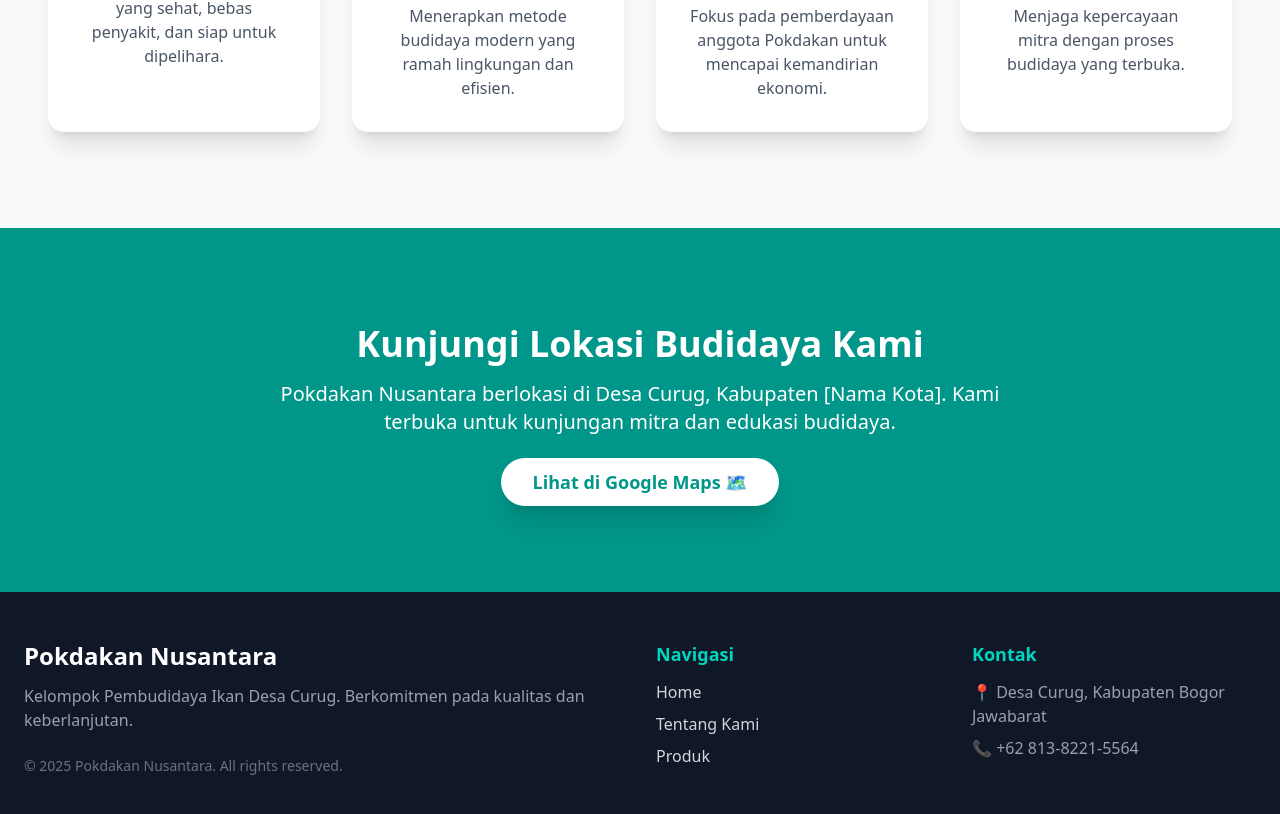
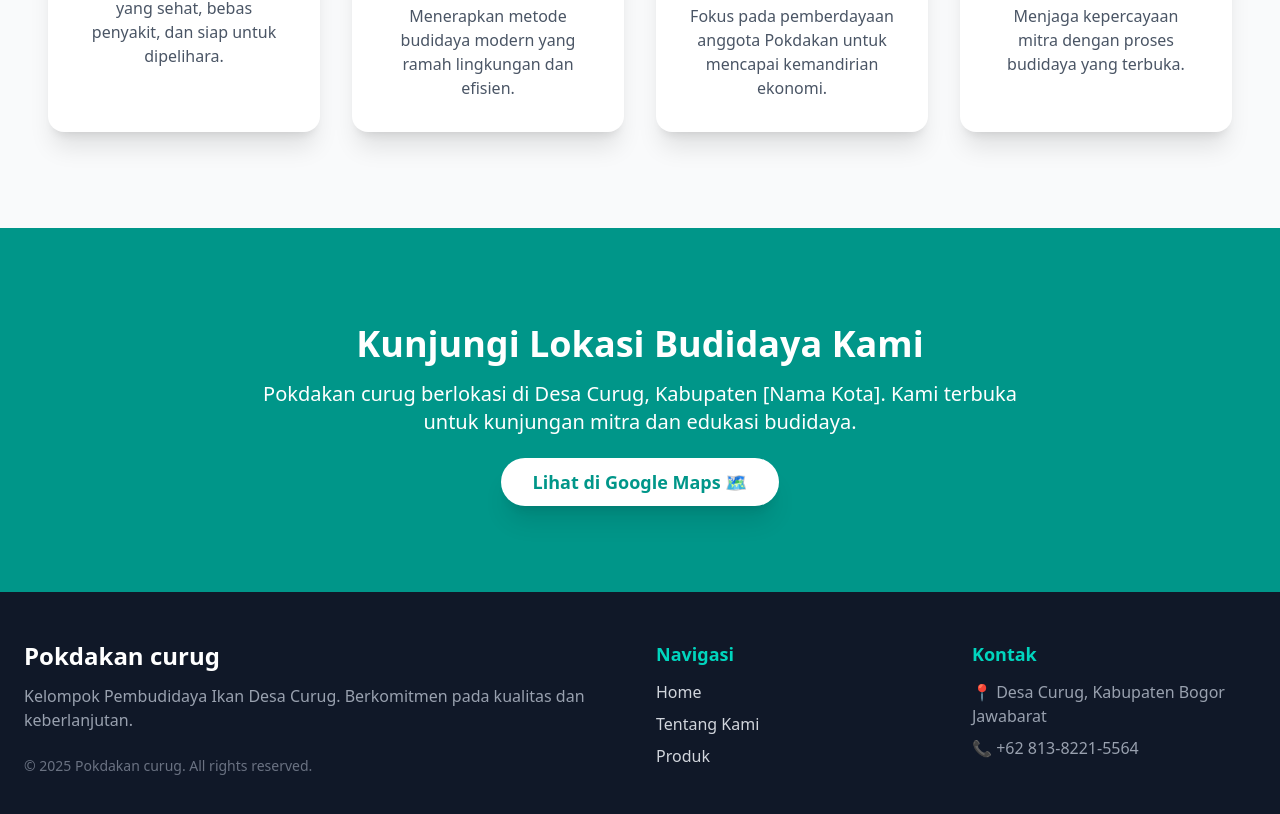
Before and after one commit to lutfiApriamto/company_profile_ikan_hias, a React (Vite) app: page /tentang in a window 1280 px wide. Shown: the part 2069-2883 px from the top of the page. Built offline with nearby package versions, Linux system fonts and the light colour scheme.

Commit message:
minor changes

```diff
--- a/src/Components/Footer.jsx
+++ b/src/Components/Footer.jsx
@@ -4,13 +4,13 @@ export default function Footer(){
         <div className="max-w-7xl mx-auto grid grid-cols-1 md:grid-cols-4 gap-8 text-left">
             <div className="md:col-span-2">
                 <h3 className="text-2xl font-bold mb-3 text-white">
-                    Pokdakan Nusantara
+                    Pokdakan curug
                 </h3>
                 <p className="mb-4 text-gray-400">
                     Kelompok Pembudidaya Ikan Desa Curug. Berkomitmen pada kualitas dan keberlanjutan.
                 </p>
                 <p className="text-sm text-gray-500 mt-6">
-                    © {new Date().getFullYear()} Pokdakan Nusantara. All rights reserved.
+                    © {new Date().getFullYear()} Pokdakan curug. All rights reserved.
                 </p>
             </div>
             <div>
--- a/src/Components/ProductDetailModal.jsx
+++ b/src/Components/ProductDetailModal.jsx
@@ -8,7 +8,7 @@ export default function ProductDetailModal({ isOpen, onClose, product }) {
 
     // Nomor WhatsApp dan Pesan
     const whatsappNumber = "6281382215564";
-    const whatsappMessage = `Halo Pokdakan Nusantara, saya tertarik untuk membeli ikan ${product.nama}. Mohon info harga dan ketersediaan ukurannya. Terima kasih!`;
+    const whatsappMessage = `Halo Pokdakan curug, saya tertarik untuk membeli ikan ${product.nama}. Mohon info harga dan ketersediaan ukurannya. Terima kasih!`;
     const whatsappLink = `https://wa.me/${whatsappNumber}?text=${encodeURIComponent(whatsappMessage)}`;
 
     // State untuk gambar utama di dalam modal
@@ -77,7 +77,7 @@ export default function ProductDetailModal({ isOpen, onClose, product }) {
                     <div className="p-8">
                         <h2 className="text-4xl font-extrabold text-gray-900 mb-2">{product.nama}</h2>
                         <h4 className="text-xl font-semibold text-teal-600 mb-6">
-                            Ikan Hias Terbaik dari Pokdakan Nusantara
+                            Ikan Hias Terbaik dari Pokdakan curug
                         </h4>
 
                         {/* Deskripsi */}
--- a/src/Pages/AboutPage.jsx
+++ b/src/Pages/AboutPage.jsx
@@ -93,7 +93,7 @@ export default function AboutPage() {
                     <div className="md:order-2">
                         <img
                             src="/img/pokdakan2.jpg" // Ganti dengan foto tim/lokasi
-                            alt="Tim Pokdakan Nusantara"
+                            alt="Tim Pokdakan curug"
                             className="rounded-3xl shadow-2xl ring-8 ring-teal-50 object-cover w-full h-96"
                         />
                     </div>
@@ -202,7 +202,7 @@ export default function AboutPage() {
                     Kunjungi Lokasi Budidaya Kami
                 </h2>
                 <p className="text-xl mb-8 font-light max-w-3xl mx-auto">
-                    Pokdakan Nusantara berlokasi di {aboutData.location}.
+                    Pokdakan curug berlokasi di {aboutData.location}.
                     Kami terbuka untuk kunjungan mitra dan edukasi budidaya.
                 </p>
                 <a
--- a/src/Pages/ContactPage.jsx
+++ b/src/Pages/ContactPage.jsx
@@ -10,7 +10,7 @@ import Navbar from "../Components/Navbar";
 const contactInfo = {
     address: "Desa Curug, Kabupaten Bogor, Jawa Barat",
     phone: "+62 813-8221-5564 (Admin Pokdakan)",
-    email: "nusantarapokdakan@email.com",
+    email: "curugpokdakan@email.com",
     operationHours: "Senin - Sabtu: 08:00 - 17:00 WIB",
     mapLink: "https://maps.app.goo.gl/NZ4moQ3hsaBwZvTn9" // Ganti dengan link Google Maps yang sebenarnya
 };
@@ -195,7 +195,7 @@ export default function ContactPage() {
                             style={{ border: 0 }}
                             allowFullScreen=""
                             loading="lazy"
-                            title="Google Maps Lokasi Pokdakan Nusantara"
+                            title="Google Maps Lokasi Pokdakan curug"
                         ></iframe>
                     </div>
                     <p className="text-center mt-4 text-gray-600">
--- a/src/Pages/LandingPage.jsx
+++ b/src/Pages/LandingPage.jsx
@@ -248,13 +248,13 @@ export default function LandingPage() {
         <div className="max-w-7xl mx-auto grid grid-cols-1 md:grid-cols-4 gap-8 text-left">
             <div className="md:col-span-2">
                 <h3 className="text-2xl font-bold mb-3 text-white">
-                    Pokdakan Nusantara
+                    Pokdakan curug
                 </h3>
                 <p className="mb-4 text-gray-400">
                     Kelompok Pembudidaya Ikan Desa Curug. Berkomitmen pada kualitas dan keberlanjutan.
                 </p>
                 <p className="text-sm text-gray-500 mt-6">
-                    © {new Date().getFullYear()} Pokdakan Nusantara. All rights reserved.
+                    © {new Date().getFullYear()} Pokdakan curug. All rights reserved.
                 </p>
             </div>
             <div>
```
